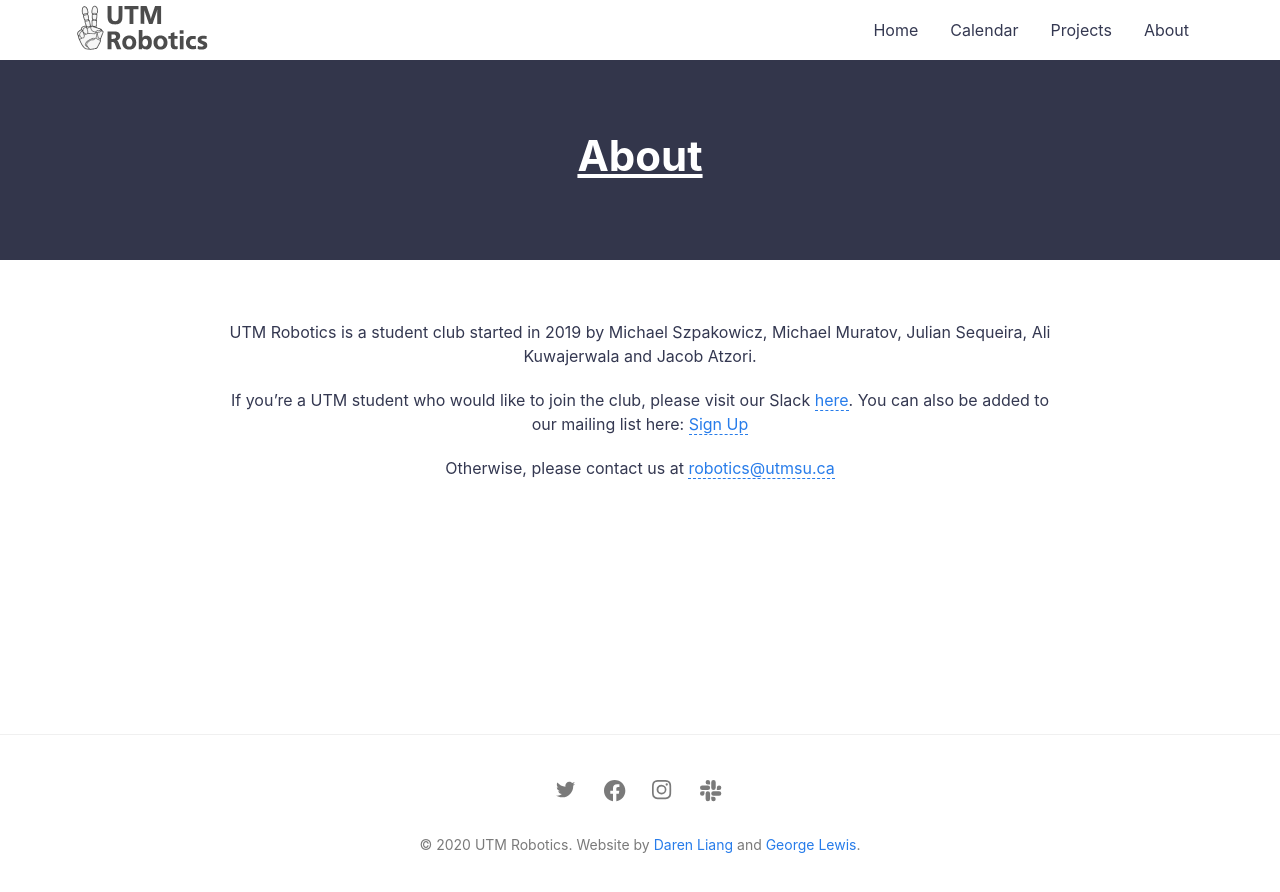
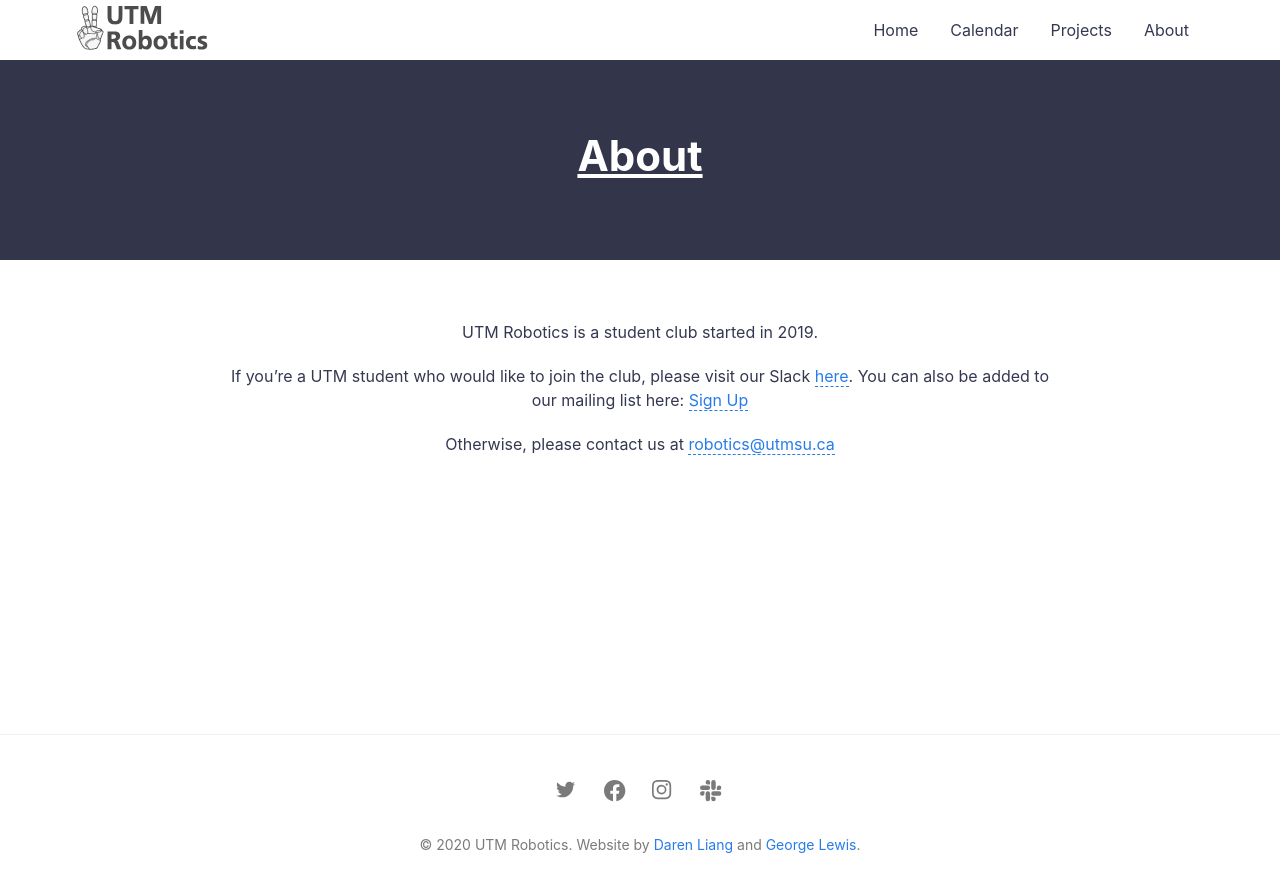
Before and after one commit to UTM-Robotics/utmrobotics.github.io-DEPRECATED-, a Jekyll site: the page built from _pages/about.md, in a window 1280 px wide. Shown: the top 892 px of the page. Built offline with Jekyll 4.4.1, drawn with Linux system fonts in a browser that asks for light colours.

Commit message:
Updated about.md

```diff
--- a/_pages/about.md
+++ b/_pages/about.md
@@ -4,8 +4,9 @@ title: About
 permalink: /about/
 ---
 
-UTM Robotics is a student club started in 2019 by Michael Szpakowicz, Michael Muratov, Julian Sequeira, Ali Kuwajerwala and Jacob Atzori.
+UTM Robotics is a student club started in 2019.
 
-If you're a UTM student who would like to join the club, please visit our Slack [here](https://join.slack.com/t/utmrobotics/shared_invite/enQtODM5MDg4NTk2MDgzLTUxOWE4MmY4MmRiYzQ2ZWI4ZjI1Y2Q1NDQyNzYwYTk1ZmFiMjM4MTVmZThiNWQwMjc5MDc5YWFkY2I1ZmU4YTA). You can also be added to our mailing list here: [Sign Up](https://eepurl.com/gGaxl5)
+If you're a UTM student who would like to join the club, please visit our Slack [here](https://join.slack.com/t/utmrobotics/shared_invite/enQtODM5MDg4NTk2MDgzLTUxOWE4MmY4MmRiYzQ2ZWI4ZjI1Y2Q1NDQyNzYwYTk1ZmFiMjM4MTVmZThiNWQwMjc5MDc5YWFkY2I1ZmU4YTA).
+You can also be added to our mailing list here: [Sign Up](https://eepurl.com/gGaxl5)
 
 Otherwise, please contact us at [robotics@utmsu.ca](mailto:robotics@utmsu.ca)
```
